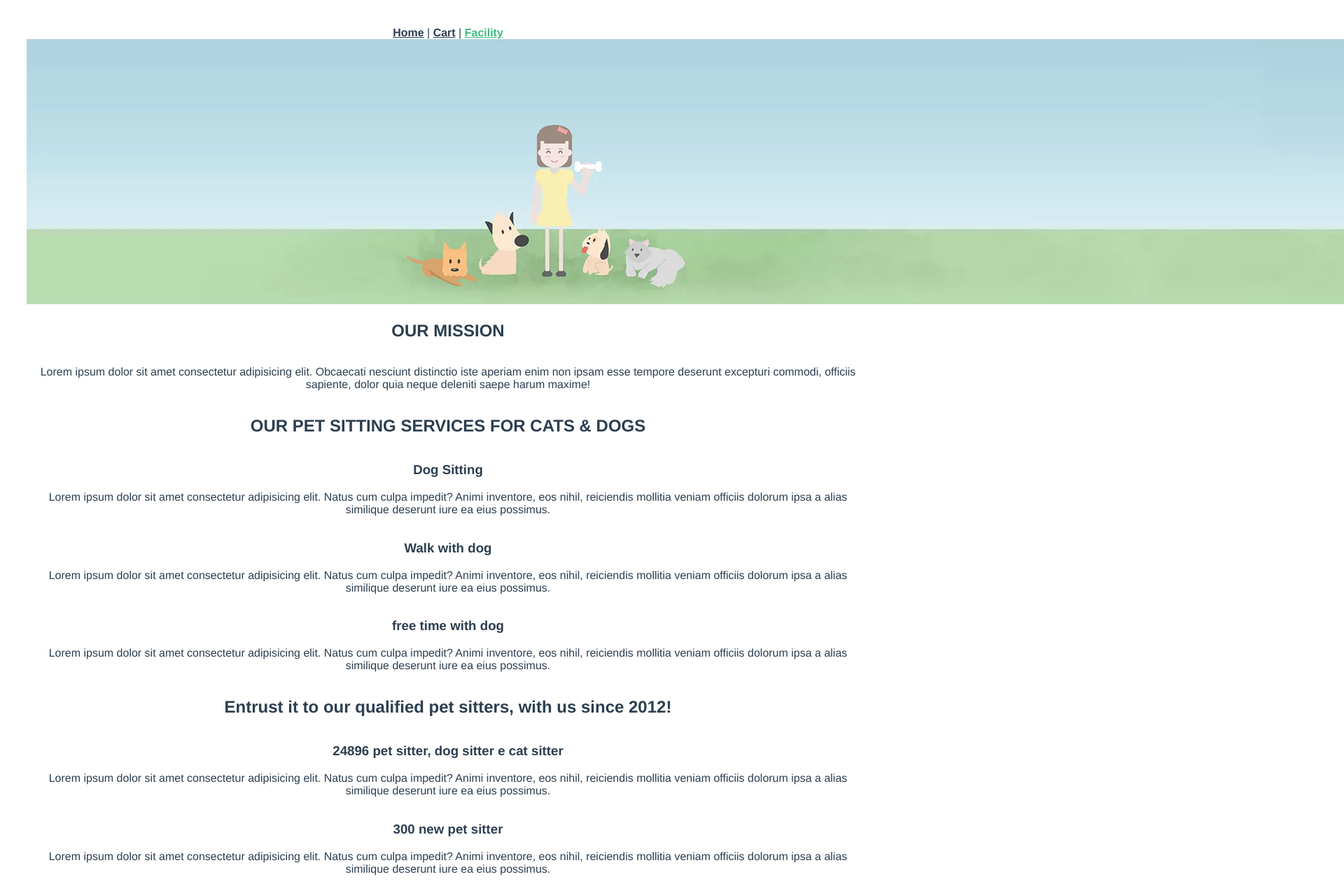
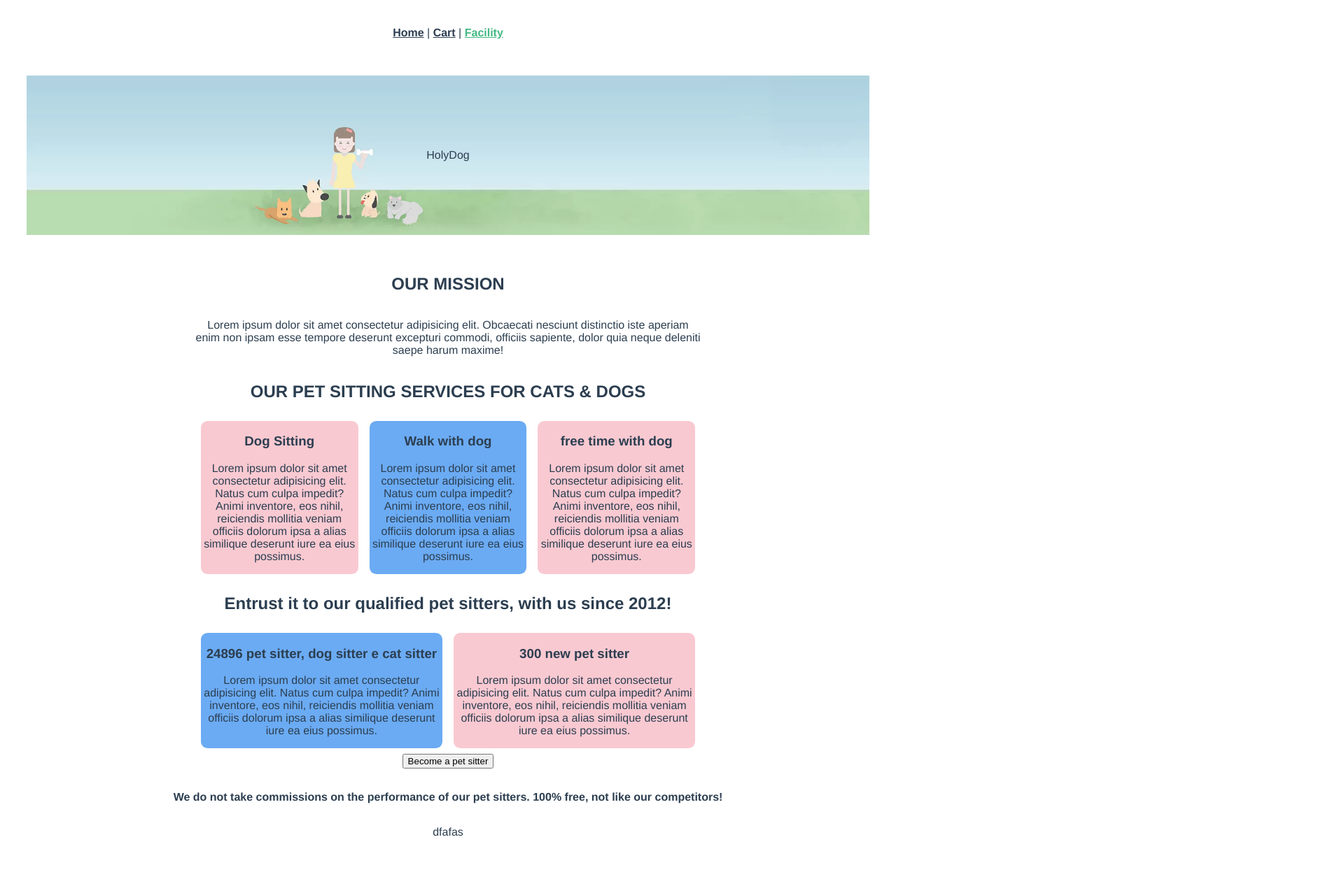
Before and after one commit to Jensen-frontend-fwk19g/vue-shop-group2, a Vue app: page /#/facilities in a window 1280 px wide. Shown: the top 1267 px of the page at 70% size, 1920 px wide, since content can reach past the window. After the commit the page ends 1199 px from the top, so only its background shows below. Built offline with nearby package versions, Linux system fonts and the light colour scheme.

Commit message:
Falitiy page complete test to make

```diff
--- a/src/components/MainFacilities.vue
+++ b/src/components/MainFacilities.vue
@@ -1,11 +1,13 @@
 <template>
   <section id="info-service">
     <article class="header">
-      <img src="@/assets/banner.webp" alt="" />
+      <p class="holy-dog">HolyDog</p>
     </article>
     <article class="main">
       <section class="mission">
+        <div class="title">
           <h2>OUR MISSION</h2>
+        </div>
         <p>
           Lorem ipsum dolor sit amet consectetur adipisicing elit. Obcaecati
           nesciunt distinctio iste aperiam enim non ipsam esse tempore deserunt
@@ -17,32 +19,34 @@
         <div class="title">
           <h2>OUR PET SITTING SERVICES FOR CATS & DOGS</h2>
         </div>
-        <div class="description">
+        <div class="container-description">
+          <div class="description sector1">
             <h3>Dog Sitting</h3>
             <p>
               Lorem ipsum dolor sit amet consectetur adipisicing elit. Natus cum
               culpa impedit? Animi inventore, eos nihil, reiciendis mollitia
-            veniam officiis dolorum ipsa a alias similique deserunt iure ea eius
-            possimus.
+              veniam officiis dolorum ipsa a alias similique deserunt iure ea
+              eius possimus.
             </p>
           </div>
-        <div class="description">
+          <div class="description sector2">
             <h3>Walk with dog</h3>
             <p>
               Lorem ipsum dolor sit amet consectetur adipisicing elit. Natus cum
               culpa impedit? Animi inventore, eos nihil, reiciendis mollitia
-            veniam officiis dolorum ipsa a alias similique deserunt iure ea eius
-            possimus.
+              veniam officiis dolorum ipsa a alias similique deserunt iure ea
+              eius possimus.
             </p>
           </div>
-        <div class="description">
+          <div class="description sector3">
             <h3>free time with dog</h3>
             <p>
               Lorem ipsum dolor sit amet consectetur adipisicing elit. Natus cum
               culpa impedit? Animi inventore, eos nihil, reiciendis mollitia
-            veniam officiis dolorum ipsa a alias similique deserunt iure ea eius
-            possimus.
+              veniam officiis dolorum ipsa a alias similique deserunt iure ea
+              eius possimus.
             </p>
+          </div>
         </div>
       </section>
 
@@ -50,33 +54,38 @@
         <div class="title">
           <h2>Entrust it to our qualified pet sitters, with us since 2012!</h2>
         </div>
-        <div class="description">
+        <div class="container-description">
+          <div class="description sector4">
             <h3>24896 pet sitter, dog sitter e cat sitter</h3>
             <p>
               Lorem ipsum dolor sit amet consectetur adipisicing elit. Natus cum
               culpa impedit? Animi inventore, eos nihil, reiciendis mollitia
-            veniam officiis dolorum ipsa a alias similique deserunt iure ea eius
-            possimus.
+              veniam officiis dolorum ipsa a alias similique deserunt iure ea
+              eius possimus.
             </p>
           </div>
-        <div class="description">
+          <div class="description sector5">
             <h3>300 new pet sitter</h3>
             <p>
               Lorem ipsum dolor sit amet consectetur adipisicing elit. Natus cum
               culpa impedit? Animi inventore, eos nihil, reiciendis mollitia
-            veniam officiis dolorum ipsa a alias similique deserunt iure ea eius
-            possimus.
+              veniam officiis dolorum ipsa a alias similique deserunt iure ea
+              eius possimus.
             </p>
+          </div>
         </div>
       </section>
       <section class="become-petsitter">
         <button class="become">Become a pet sitter</button>
-        <p>
+        <p class="adv">
           We do not take commissions on the performance of our pet sitters. 100%
           free, not like our competitors!
         </p>
       </section>
     </article>
+    <footer class="footer">
+dfafas
+    </footer>
   </section>
 </template>
 
@@ -87,6 +96,26 @@ export default {
 </script>
 
 <style scoped>
+#info-service {
+  max-width: 100vw;
+  max-height: 100vh;
+}
+
+.header {
+  width: 100%;
+  height: 300px;
+  background-image: url("./../assets/banner.webp");
+  background-position: center;
+  background-size: 100%;
+  background-repeat: no-repeat;
+}
+.holy-dog{
+  display: flex;
+  justify-content: center;
+  align-items: center;
+  height: 100%;
+}
+
 .mission,
 .facilities,
 .promotion {
@@ -94,8 +123,33 @@ export default {
   justify-content: center;
   align-items: center;
   flex-direction: column;
+  width: 60%;
+  margin: auto;
 }
-.mission > h2 {
-  width: 1200px;
+
+.container-description {
+  display: flex;
+}
+.description {
+  border-radius: 0.6rem;
+  margin: 0.5rem;
+}
+.sector1,
+.sector3,
+.sector5 {
+  background-color: rgba(237, 101, 125, 0.35);
+  margin-right: 0.5rem;
+}
+.sector2,
+.sector4 {
+  background-color: rgba(98, 166, 243, 0.94);
+  margin-right: 0.5rem;
+}
+.adv{
+  font-weight: 700;
+  padding: 1rem;
+}
+.footer{
+  max-height: 20%;
 }
 </style>
--- a/src/views/Facilities.vue
+++ b/src/views/Facilities.vue
@@ -1,4 +1,5 @@
 <template>
+<section id="facilities"></section>
   <MainFacilities />
 </template>
 
@@ -12,4 +13,8 @@ export default {
 };
 </script>
 
-<style scoped></style>>
+<style scoped>
+#facilities{
+
+}
+</style>>
```
Lines whose indentation alone changed are shown as unchanged.
